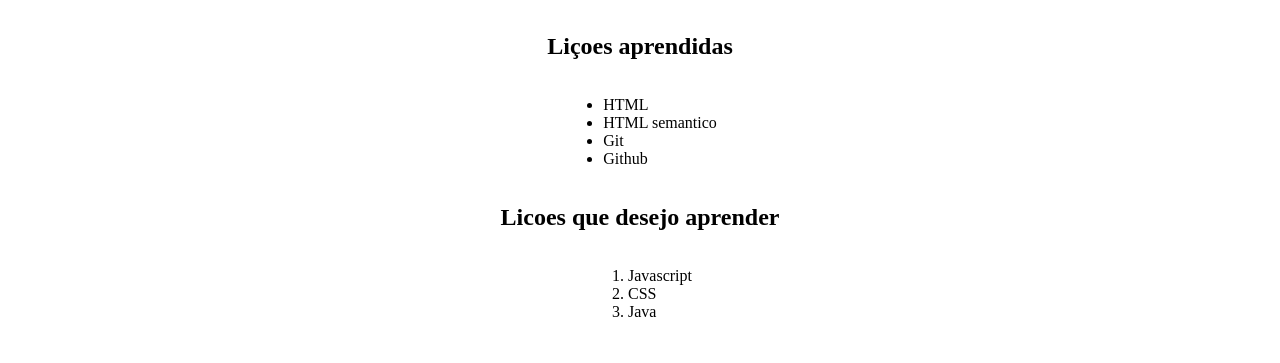
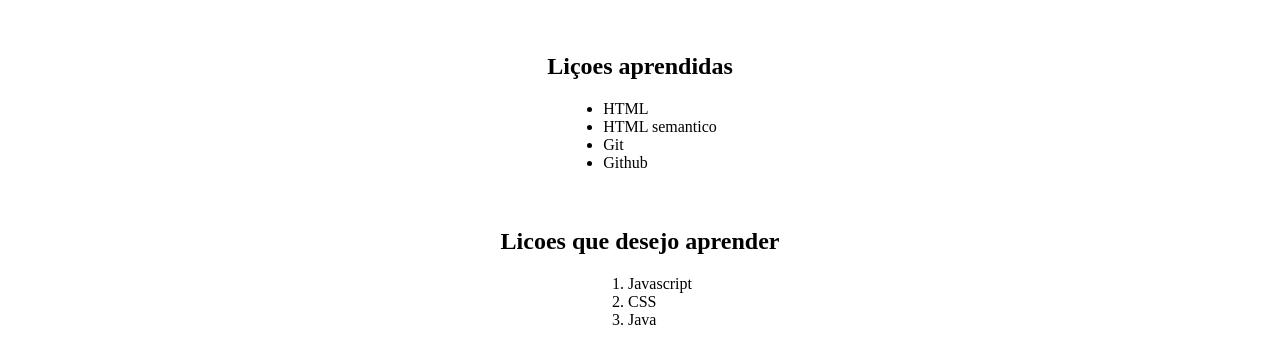
Before and after one commit to edulinkgit/licoes_aprendidas, a plain HTML site: page pages/index.html in a window 1280 px wide. Shown: the part 343-706 px from the top of the page. Drawn offline with Linux system fonts and the light colour scheme.

Commit message:
estilizando listas

```diff
--- a/assets/global.css
+++ b/assets/global.css
@@ -13,3 +13,16 @@ div {
     flex-direction: column;
 
 }
+
+h2 {
+    padding: 20px;
+    padding-bottom: 0;
+}
+
+ul {
+    margin-top: 0;
+}
+
+ol {
+    margin-top: 0;
+}
```
